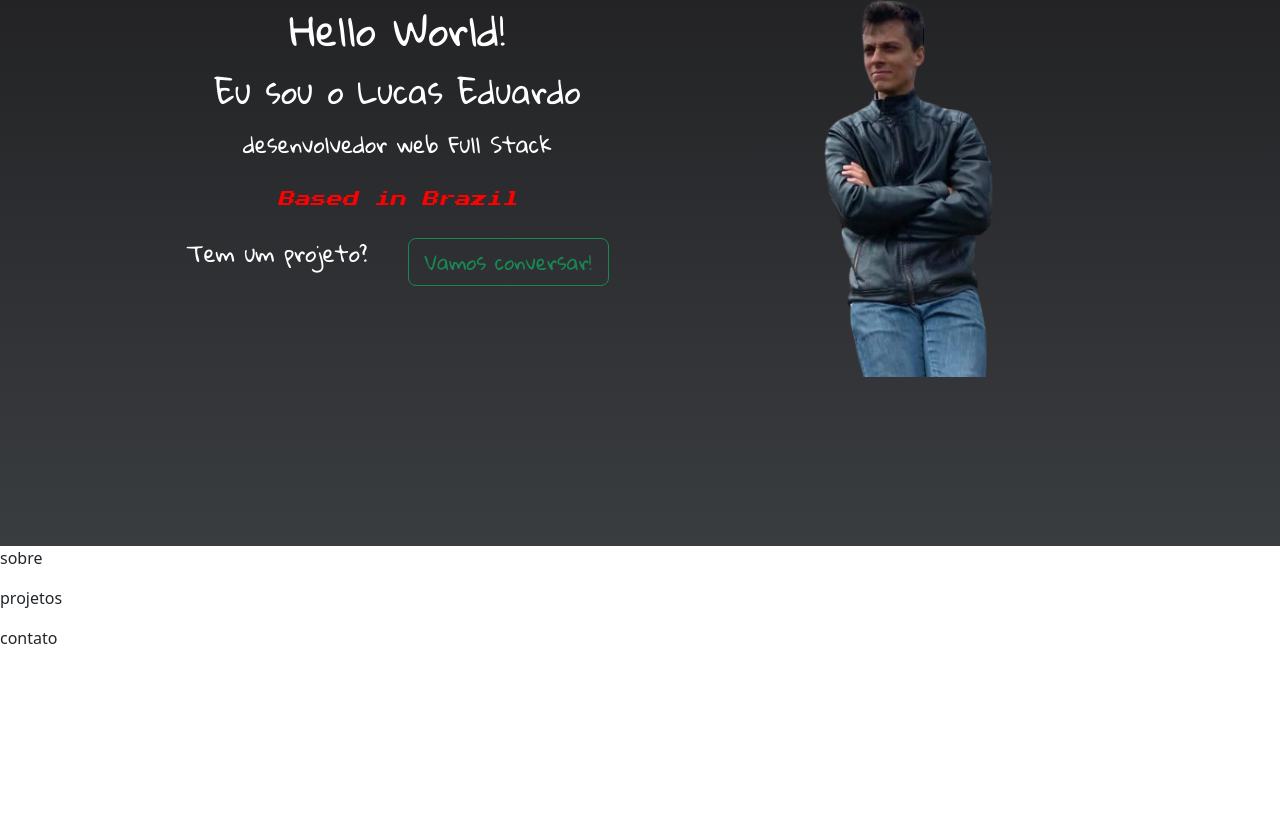
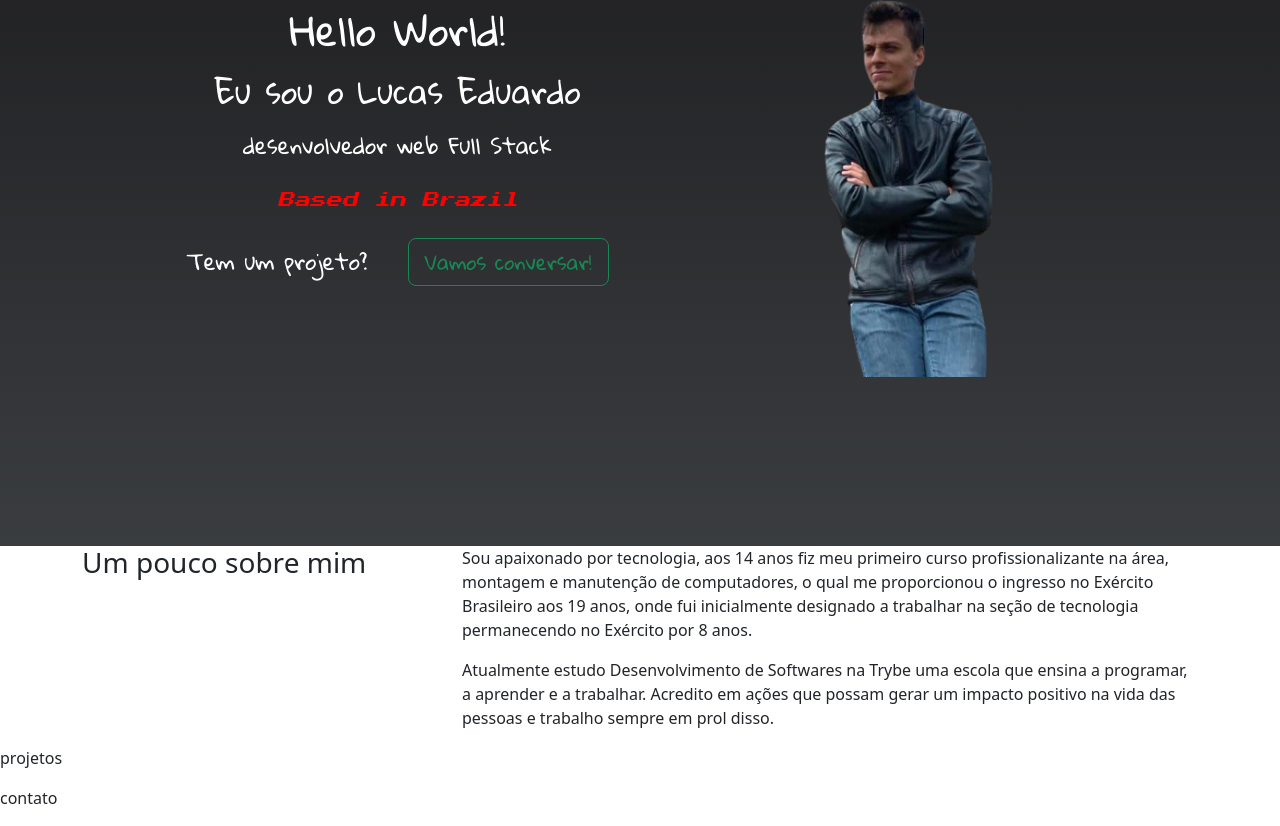
Before and after one commit to lucaseduardolema/portfolio-react, a React (Create React App) app: page / in a window 1280 px wide. Shown: the part 310-1136 px from the top of the page. Before the commit the page ends 976 px from the top, so only its background shows below. Built offline with nearby package versions, Linux system fonts and the light colour scheme.

Commit message:
fix hero & init about

```diff
--- a/src/components/About.jsx
+++ b/src/components/About.jsx
@@ -1,10 +1,19 @@
 import React from "react";
+import { Col, Container, Row } from "react-bootstrap";
 
 function About() {
   return (
-    <div id="Sobre">
-      <p>sobre</p>
-    </div>
+    <Container id="about" className="about">
+      <Row>
+        <Col md={4}>
+          <h3>Um pouco sobre mim</h3>
+        </Col>
+        <Col md={8} className="about-text">
+          <p>Sou apaixonado por tecnologia, aos 14 anos fiz meu primeiro curso profissionalizante na área, montagem e manutenção de computadores, o qual me proporcionou o ingresso no Exército Brasileiro aos 19 anos, onde fui inicialmente designado a trabalhar na seção de tecnologia permanecendo no Exército por 8 anos.</p>
+          <p>Atualmente estudo Desenvolvimento de Softwares na Trybe uma escola que ensina a programar, a aprender e a trabalhar. Acredito em ações que possam gerar um impacto positivo na vida das pessoas e trabalho sempre em prol disso.</p>
+        </Col>
+      </Row>
+    </Container>
   );
 }
 
--- a/src/components/Contact.jsx
+++ b/src/components/Contact.jsx
@@ -2,7 +2,7 @@ import React from "react";
 
 function Contact() {
   return (
-    <div id="Contato">
+    <div id="contact">
       <p>contato</p>
     </div>
   );
--- a/src/components/Header.jsx
+++ b/src/components/Header.jsx
@@ -10,9 +10,9 @@ function Header() {
         <Navbar.Toggle aria-controls="responsive-navbar-nav" />
         <Navbar.Collapse id="responsive-navbar-nav">
           <Nav className="me-auto">
-            <Nav.Link href="#Sobre">Sobre</Nav.Link>
-            <Nav.Link href="#Projetos">Projetos</Nav.Link>
-            <Nav.Link href="#Contato">Contato</Nav.Link>
+            <Nav.Link href="#about">Sobre</Nav.Link>
+            <Nav.Link href="#projects">Projetos</Nav.Link>
+            <Nav.Link href="#contact">Contato</Nav.Link>
           </Nav>
         </Navbar.Collapse>
       </Container>
--- a/src/components/Hero.jsx
+++ b/src/components/Hero.jsx
@@ -1,13 +1,13 @@
 import React from "react";
 import "../styles/Hero.css";
 import lucas from "../assets/lucas.png";
-import { Button, Container, Image } from "react-bootstrap";
+import { Button, Col, Container, Image, Row } from "react-bootstrap";
 
 function Hero() {
   return (
     <Container fluid className="hero">
-      <div className="row">
-        <div className="hero-text-group col-md-6">
+      <Row>
+        <Col md={6} className="hero-text-group">
           <h1>Hello World!</h1>
           <h2>Eu sou o Lucas Eduardo</h2>
           <p>desenvolvedor web Full Stack</p>
@@ -18,12 +18,12 @@ function Hero() {
               Vamos conversar!
             </Button>
           </div>
-        </div>
+        </Col>
 
-        <div className="col-md-6">
+        <Col md={6}>
           <Image fluid src={lucas} alt="Foto Lucas" />
-        </div>
-      </div>
+        </Col>
+      </Row>
     </Container>
   );
 }
--- a/src/components/Projects.jsx
+++ b/src/components/Projects.jsx
@@ -2,7 +2,7 @@ import React from "react";
 
 function Projects() {
   return (
-    <div id="Projetos">
+    <div id="projects">
       <p>projetos</p>
     </div>
   );
--- a/src/styles/Hero.css
+++ b/src/styles/Hero.css
@@ -37,3 +37,7 @@
   justify-content: center;
   gap: 0 40px;
 }
+
+.hero-talk p {
+  margin: 0;
+}
```
Also changed, not shown: src/styles/About.css (added).
